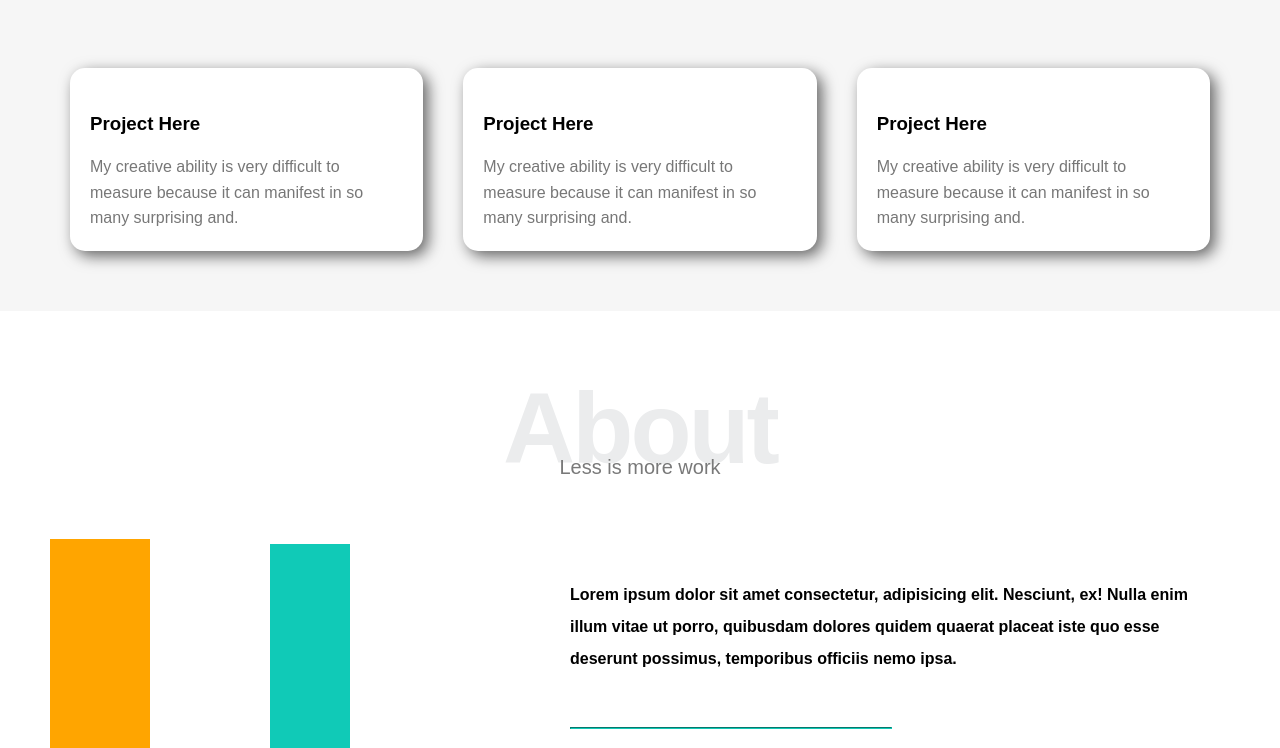
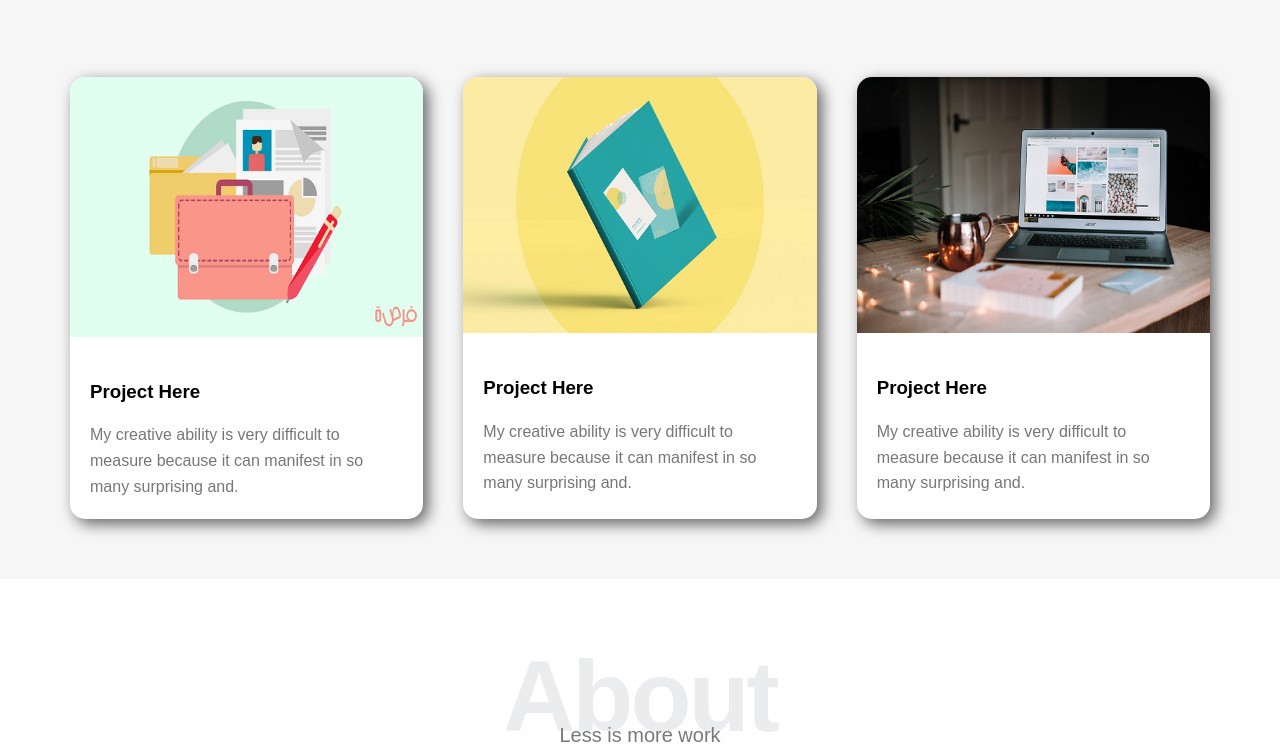
Before and after one commit to Youssef548/leon-template, a plain HTML site: page index.html in a window 1280 px wide. Shown: the part 2052-2800 px from the top of the page. Drawn offline with Linux system fonts and the light colour scheme; the site is published under a folder, as on GitHub Pages, so addresses that start at the root find nothing.

Commit message:
Update index.html

```diff
--- a/index.html
+++ b/index.html
@@ -22,7 +22,7 @@
   <!-- Start Header -->
   <div class="header">
     <div class="container">
-      <img src="/images/logo.png" alt="" class="logo" />
+      <img src="images/logo.png" alt="" class="logo" />
       <div class="links">
         <span class="icons">
           <span></span>
@@ -145,7 +145,7 @@
       <p>If you do it right, it will last forever.</p>
       <div class="portfolio-content">
         <div class="card">
-          <img src="/images/1.png" alt="">
+          <img src="images/1.png" alt="">
           <div class="info">
             <h3>Project Here</h3>
             <p>My creative ability is very difficult to measure because it can
@@ -153,7 +153,7 @@
           </div>
         </div>
         <div class="card">
-          <img src="/images/2.png" alt="">
+          <img src="images/2.png" alt="">
           <div class="info">
             <h3>Project Here</h3>
             <p>My creative ability is very difficult to measure because it can
@@ -161,7 +161,7 @@
           </div>
         </div>
         <div class="card">
-          <img src="/images/3.png" alt="">
+          <img src="images/3.png" alt="">
           <div class="info">
             <h3>Project Here</h3>
             <p>My creative ability is very difficult to measure because it can
@@ -181,7 +181,7 @@
       <p>Less is more work</p>
       <div class="about-content">
         <div class="image">
-          <img src="/images/about.jpg" alt="">
+          <img src="images/about.jpg" alt="">
         </div>
         <div class="text">
           <p>Lorem ipsum dolor sit amet consectetur, adipisicing elit. Nesciunt, ex! Nulla enim illum vitae ut porro,
```
